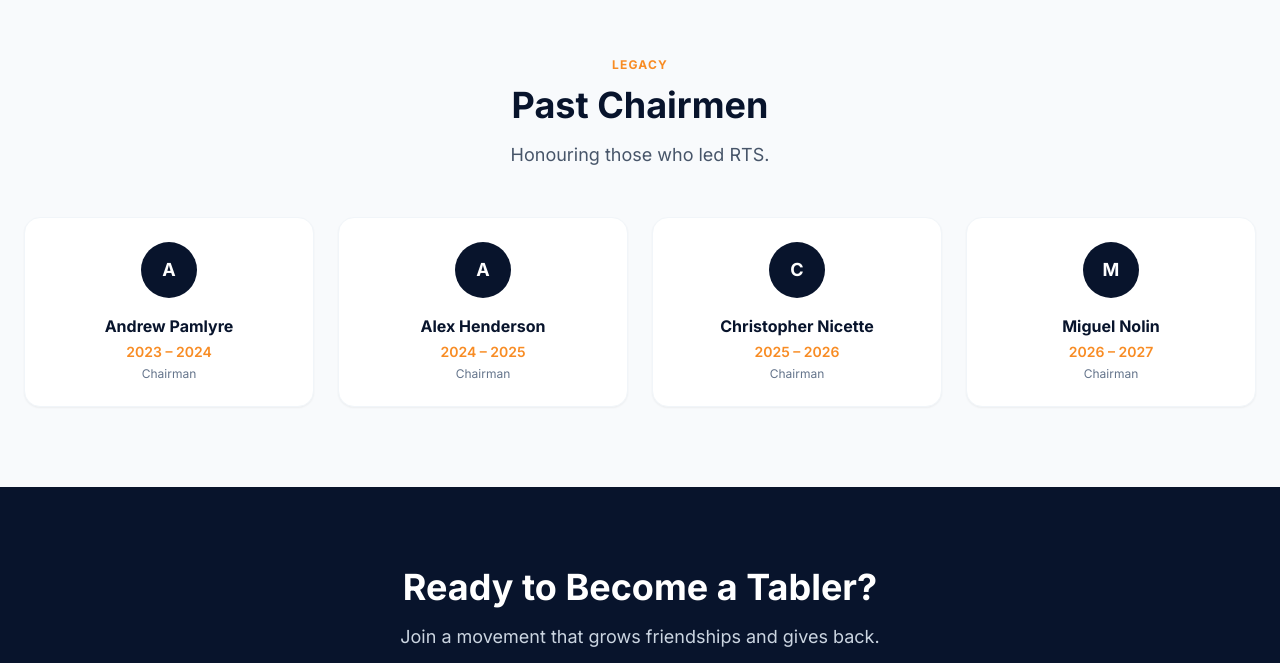
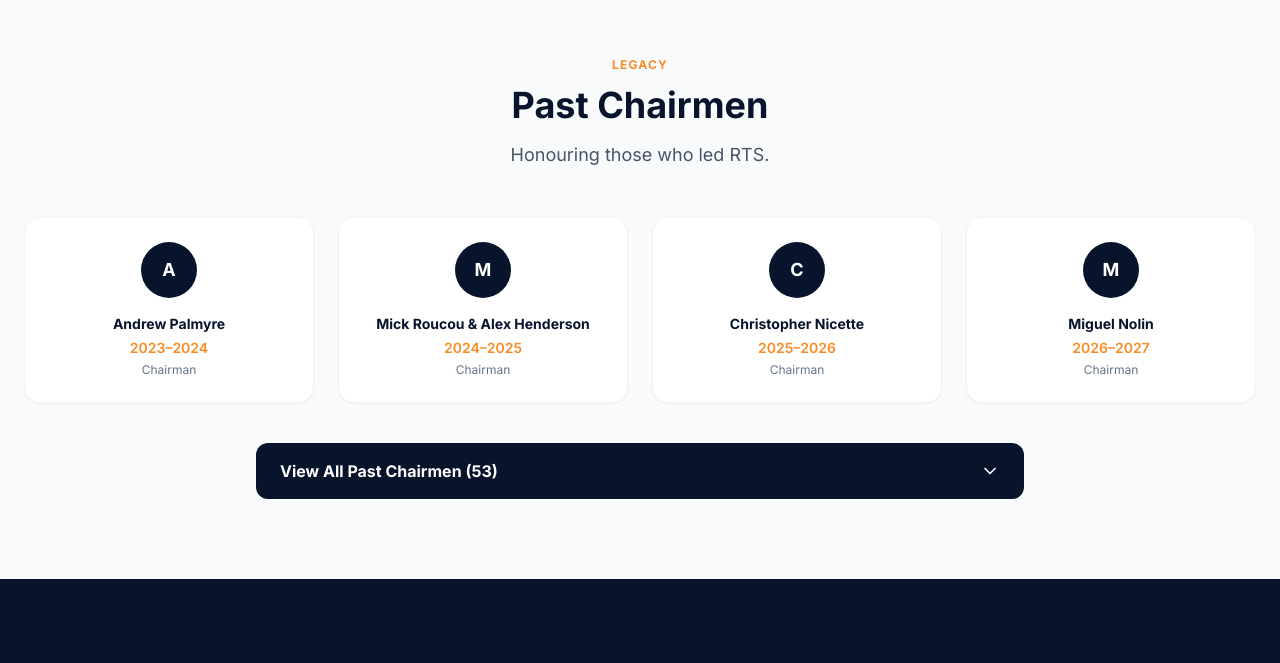
Before and after one commit to semelanie/RTS, a React (Vite) app: page /tablers in a window 1280 px wide. Shown: the part 2722-3385 px from the top of the page. Built offline with nearby package versions, Linux system fonts and the light colour scheme.

Commit message:
Add files via upload

```diff
--- a/src/pages/Tablers.tsx
+++ b/src/pages/Tablers.tsx
@@ -1,22 +1,147 @@
-import React from 'react';
+import React, { useState } from 'react';
 import { Link } from 'react-router-dom';
-import { ArrowRight } from 'lucide-react';
+import { ArrowRight, X, User, Award, Briefcase, ChevronDown, ChevronUp } from 'lucide-react';
 import PageLayout from '@/components/PageLayout';
 import PageHero from '@/components/PageHero';
 import SectionTitle from '@/components/SectionTitle';
 import { IMAGES, TABLERS } from '@/data/rts';
 
-const pastChairmen = [
-  { name: 'Andrew Pamlyre', term: '2023 – 2024' },
-  { name: 'Alex Henderson', term: '2024 – 2025' },
-  { name: 'Christopher Nicette', term: '2025 – 2026' },
-  { name: 'Miguel Nolin', term: '2026 – 2027' },
+const ALL_PAST_CHAIRMEN = [
+  { no: 1, name: 'Serge Pool', term: '1974–1975' },
+  { no: 2, name: 'Mike Dunford', term: '1975–1976' },
+  { no: 3, name: 'Bernard Rassool', term: '1976–1977' },
+  { no: 4, name: 'Jacque Moulinie', term: '1977–1978' },
+  { no: 5, name: 'Bill Dixson', term: '1978–1979' },
+  { no: 6, name: 'Bernard Pool', term: '1979–1980' },
+  { no: 7, name: 'Steve Butterworth', term: '1980–1981' },
+  { no: 8, name: 'Bernard Petit', term: '1981–1982' },
+  { no: 9, name: 'Charles Pool', term: '1982–1983' },
+  { no: 10, name: 'Jamshed Pardiwalla', term: '1983–1984' },
+  { no: 11, name: 'Stephen Rousseau', term: '1984–1985' },
+  { no: 12, name: 'Robert Morgan', term: '1985–1986' },
+  { no: 13, name: 'Michel Felix', term: '1986–1987' },
+  { no: 14, name: 'Percy Grandcourt', term: '1987–1988' },
+  { no: 15, name: 'Rene Michel', term: '1988–1989' },
+  { no: 16, name: 'Arnold Chetty', term: '1989–1990' },
+  { no: 17, name: 'Serge Durup', term: '1990–1991' },
+  { no: 18, name: 'Dilip Shah', term: '1991–1992' },
+  { no: 19, name: 'Milton Durup', term: '1992–1993' },
+  { no: 20, name: 'Philipe Esparon', term: '1993–1994' },
+  { no: 21, name: 'Daraius Oliaji', term: '1994–1995' },
+  { no: 22, name: 'Bernard Moutia', term: '1995–1996' },
+  { no: 23, name: 'Harry Tirant', term: '1996–1997' },
+  { no: 24, name: 'Albert Jean-Louis', term: '1997–1998' },
+  { no: 25, name: 'Kevin Bresson', term: '1998–1999' },
+  { no: 26, name: 'Charles Loizeau', term: '1999–2000' },
+  { no: 27, name: 'Marlon Montano', term: '2000–2001' },
+  { no: 28, name: 'Michael Bestrong', term: '2001–2002' },
+  { no: 29, name: 'Nigel Pillay', term: '2002–2003' },
+  { no: 30, name: 'Robert Stravens', term: '2003–2004' },
+  { no: 31, name: 'Andy Moncherry', term: '2004–2005' },
+  { no: 32, name: 'Ray Hoareau', term: '2005–2006' },
+  { no: 33, name: 'Joel Stravens', term: '2006–2007' },
+  { no: 34, name: 'Christophe Houareau', term: '2007–2008' },
+  { no: 35, name: 'Elvis Chetty', term: '2008–2009' },
+  { no: 36, name: 'Ashvin Seeboo', term: '2009–2010' },
+  { no: 37, name: 'Christian Larue', term: '2010–2011' },
+  { no: 38, name: 'Bernard Belpech', term: '2011–2012' },
+  { no: 39, name: 'Danny Fontaine', term: '2012–2013' },
+  { no: 40, name: 'Vincent Kim Koon', term: '2013–2014' },
+  { no: 41, name: 'Shantilal Dhanjee', term: '2014–2015' },
+  { no: 42, name: 'Lenny Gabriel', term: '2015–2016' },
+  { no: 43, name: 'Abison De Giorgio', term: '2016–2017' },
+  { no: 44, name: 'Rudy De Ker Sauzon Vielle', term: '2017–2018' },
+  { no: 45, name: "Allain L'Etourdie", term: '2018–2019' },
+  { no: 46, name: 'Gert Smit', term: '2019–2020' },
+  { no: 47, name: 'Darrel Benoit', term: '2020–2021' },
+  { no: 48, name: 'Rama De Ker Sauzon Vielle', term: '2021–2022' },
+  { no: 49, name: 'Alex Freminot', term: '2022–2023' },
+  { no: 50, name: 'Andrew Palmyre', term: '2023–2024' },
+  { no: 51, name: 'Mick Roucou & Alex Henderson', term: '2024–2025' },
+  { no: 52, name: 'Christopher Nicette', term: '2025–2026' },
+  { no: 53, name: 'Miguel Nolin', term: '2026–2027' },
 ];
 
-const Tablers: React.FC = () => (
+const RECENT_CHAIRMEN = ALL_PAST_CHAIRMEN.slice(-4);
+
+type Tabler = { name: string; role: string; img: string };
+
+const TablerCard = ({ t, onClick }: { t: Tabler; onClick: () => void }) => (
+  <div
+    className="group relative bg-white rounded-2xl overflow-hidden border border-slate-100 shadow-sm hover:shadow-xl transition-all duration-300 cursor-pointer"
+    onClick={onClick}
+  >
+    <div className="relative overflow-hidden aspect-square">
+      <img
+        src={t.img}
+        alt={t.name}
+        className="w-full h-full object-cover group-hover:scale-105 transition-transform duration-500"
+      />
+      <div className="absolute inset-0 bg-[#08142C]/70 opacity-0 group-hover:opacity-100 transition-opacity duration-300 flex items-center justify-center p-4">
+        <p className="text-white text-sm font-semibold text-center">Click to view profile</p>
+      </div>
+    </div>
+    <div className="p-4 text-center border-t border-slate-100">
+      <h4 className="font-bold text-[#08142C] text-sm sm:text-base">{t.name}</h4>
+      <p className="text-xs text-[#5998d3] font-semibold mt-1 leading-tight">{t.role}</p>
+    </div>
+  </div>
+);
+
+const TablerModal = ({ t, onClose }: { t: Tabler; onClose: () => void }) => (
+  <div className="fixed inset-0 z-50 flex items-center justify-center p-4 bg-black/60" onClick={onClose}>
+    <div className="bg-white rounded-2xl shadow-2xl max-w-sm w-full overflow-hidden" onClick={(e) => e.stopPropagation()}>
+      <div className="relative">
+        <img src={t.img} alt={t.name} className="w-full h-64 object-cover" />
+        <button onClick={onClose} className="absolute top-3 right-3 bg-white/90 rounded-full p-1.5 hover:bg-white transition-colors">
+          <X size={18} className="text-[#08142C]" />
+        </button>
+      </div>
+      <div className="p-6">
+        <h3 className="text-xl font-extrabold text-[#08142C]">{t.name}</h3>
+        <p className="text-[#F88C24] font-semibold text-sm mt-1">{t.role}</p>
+        <div className="mt-5 space-y-4">
+          <div className="flex items-start gap-3">
+            <div className="h-9 w-9 rounded-full bg-[#F88C24]/10 flex items-center justify-center shrink-0">
+              <User size={16} className="text-[#F88C24]" />
+            </div>
+            <div>
+              <p className="text-xs font-bold text-slate-400 uppercase tracking-wide">Member Since</p>
+              <p className="text-sm text-[#08142C] font-semibold">2023</p>
+            </div>
+          </div>
+          <div className="flex items-start gap-3">
+            <div className="h-9 w-9 rounded-full bg-[#5998d3]/10 flex items-center justify-center shrink-0">
+              <Briefcase size={16} className="text-[#5998d3]" />
+            </div>
+            <div>
+              <p className="text-xs font-bold text-slate-400 uppercase tracking-wide">Roles & Positions</p>
+              <p className="text-sm text-[#08142C] font-semibold">{t.role}</p>
+            </div>
+          </div>
+          <div className="flex items-start gap-3">
+            <div className="h-9 w-9 rounded-full bg-[#08142C]/10 flex items-center justify-center shrink-0">
+              <Award size={16} className="text-[#08142C]" />
+            </div>
+            <div>
+              <p className="text-xs font-bold text-slate-400 uppercase tracking-wide">Awards & Recognition</p>
+              <p className="text-sm text-[#08142C] font-semibold">—</p>
+            </div>
+          </div>
+        </div>
+      </div>
+    </div>
+  </div>
+);
+
+const Tablers: React.FC = () => {
+  const [selected, setSelected] = useState<Tabler | null>(null);
+  const [showAll, setShowAll] = useState(false);
+
+  return (
     <PageLayout
       title="Tablers | Round Table Seychelles"
-    description="Meet the Tablers of Round Table Seychelles — the members, leaders and past chairmen who make our community service possible."
+      description="Meet the Tablers of Round Table Seychelles."
     >
       <PageHero
         image={IMAGES.groupOutdoor}
@@ -39,29 +164,10 @@
 
       <section className="pb-20 bg-white">
         <div className="max-w-7xl mx-auto px-4 sm:px-6">
-        <SectionTitle eyebrow="Membership" title="Our Tablers" subtitle="A diverse family of changemakers." />
+          <SectionTitle eyebrow="Membership" title="Our Tablers" subtitle="Click a portrait to view their profile." />
           <div className="grid grid-cols-2 sm:grid-cols-3 lg:grid-cols-4 gap-6">
             {TABLERS.map((t, i) => (
-            <div
-              key={i}
-              className="group relative bg-white rounded-2xl overflow-hidden border border-slate-100 shadow-sm hover:shadow-xl transition-all duration-300"
-            >
-              <div className="relative overflow-hidden aspect-square">
-                <img
-                  src={t.img}
-                  alt={`${t.name}, ${t.role}`}
-                  className="w-full h-full object-cover group-hover:scale-105 transition-transform duration-500"
-                />
-                {/* Overlay on hover */}
-                <div className="absolute inset-0 bg-[#08142C]/70 opacity-0 group-hover:opacity-100 transition-opacity duration-300 flex items-center justify-center p-4">
-                  <p className="text-white text-sm font-semibold text-center leading-snug">{t.role}</p>
-                </div>
-              </div>
-              <div className="p-4 text-center border-t border-slate-100">
-                <h4 className="font-bold text-[#08142C] text-sm sm:text-base">{t.name}</h4>
-                <p className="text-xs text-[#5998d3] font-semibold mt-1 leading-tight">{t.role}</p>
-              </div>
-            </div>
+              <TablerCard key={i} t={t} onClick={() => setSelected(t)} />
             ))}
           </div>
         </div>
@@ -70,17 +176,41 @@
       <section className="py-20 bg-slate-50">
         <div className="max-w-7xl mx-auto px-4 sm:px-6">
           <SectionTitle eyebrow="Legacy" title="Past Chairmen" subtitle="Honouring those who led RTS." />
-        <div className="grid grid-cols-2 sm:grid-cols-4 gap-6">
-          {pastChairmen.map((c, i) => (
-            <div key={i} className="bg-white rounded-2xl p-6 text-center border border-slate-100 shadow-sm">
+
+          <div className="grid grid-cols-2 sm:grid-cols-4 gap-6 mb-10">
+            {RECENT_CHAIRMEN.map((c) => (
+              <div key={c.no} className="bg-white rounded-2xl p-6 text-center border border-slate-100 shadow-sm">
                 <div className="h-14 w-14 rounded-full bg-[#08142C] flex items-center justify-center mx-auto mb-4">
                   <span className="text-white font-extrabold text-lg">{c.name.charAt(0)}</span>
                 </div>
-              <h4 className="font-bold text-[#08142C]">{c.name}</h4>
+                <h4 className="font-bold text-[#08142C] text-sm">{c.name}</h4>
                 <p className="text-sm text-[#F88C24] font-semibold mt-1">{c.term}</p>
                 <p className="text-xs text-slate-500 mt-1">Chairman</p>
               </div>
             ))}
+          </div>
+
+          <div className="max-w-3xl mx-auto">
+            <button
+              onClick={() => setShowAll(!showAll)}
+              className="w-full flex items-center justify-between bg-[#08142C] text-white font-bold px-6 py-4 rounded-xl hover:bg-[#0d1f3c] transition-colors"
+            >
+              <span>View All Past Chairmen ({ALL_PAST_CHAIRMEN.length})</span>
+              {showAll ? <ChevronUp size={20} /> : <ChevronDown size={20} />}
+            </button>
+            {showAll && (
+              <div className="mt-2 bg-white rounded-xl border border-slate-100 shadow-sm overflow-hidden">
+                {ALL_PAST_CHAIRMEN.map((c) => (
+                  <div key={c.no} className="flex items-center justify-between px-6 py-3 border-b border-slate-50 last:border-0 hover:bg-slate-50 transition-colors">
+                    <div className="flex items-center gap-4">
+                      <span className="text-xs font-bold text-slate-400 w-6">{c.no}</span>
+                      <span className="font-semibold text-[#08142C]">{c.name}</span>
+                    </div>
+                    <span className="text-sm text-[#F88C24] font-semibold">{c.term}</span>
+                  </div>
+                ))}
+              </div>
+            )}
           </div>
         </div>
       </section>
@@ -89,15 +219,15 @@
         <div className="max-w-2xl mx-auto px-4 sm:px-6">
           <h2 className="text-3xl sm:text-4xl font-extrabold text-white">Ready to Become a Tabler?</h2>
           <p className="mt-4 text-slate-300 text-lg">Join a movement that grows friendships and gives back.</p>
-        <Link
-          to="/contact"
-          className="mt-8 inline-flex items-center gap-2 bg-[#F88C24] text-white font-bold px-8 py-4 rounded-full hover:bg-[#e07d18] transition-colors"
-        >
+          <Link to="/contact" className="mt-8 inline-flex items-center gap-2 bg-[#F88C24] text-white font-bold px-8 py-4 rounded-full hover:bg-[#e07d18] transition-colors">
             Apply for Membership <ArrowRight size={20} />
           </Link>
         </div>
       </section>
+
+      {selected && <TablerModal t={selected} onClose={() => setSelected(null)} />}
     </PageLayout>
   );
+};
 
 export default Tablers;
```
Lines whose indentation alone changed are shown as unchanged.
